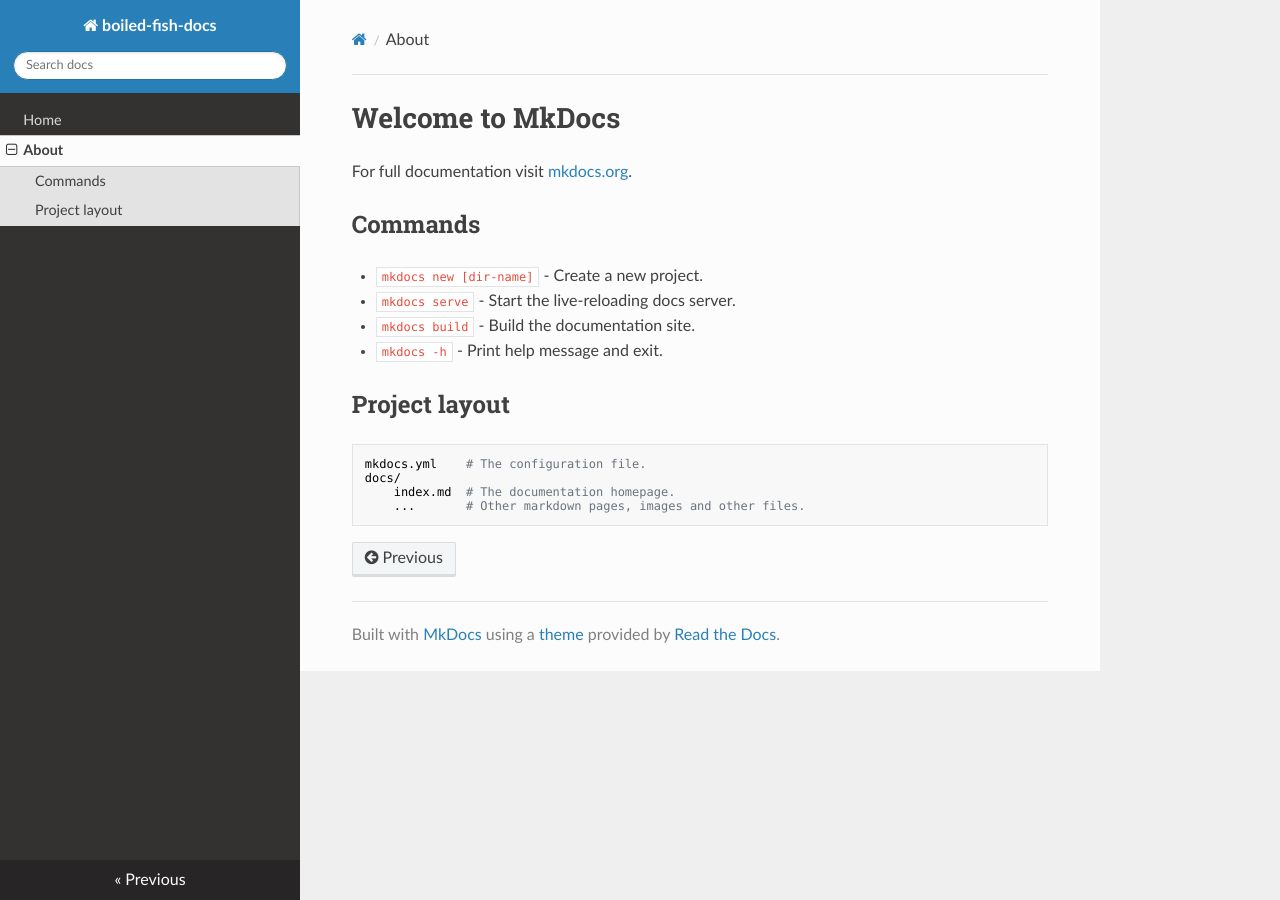
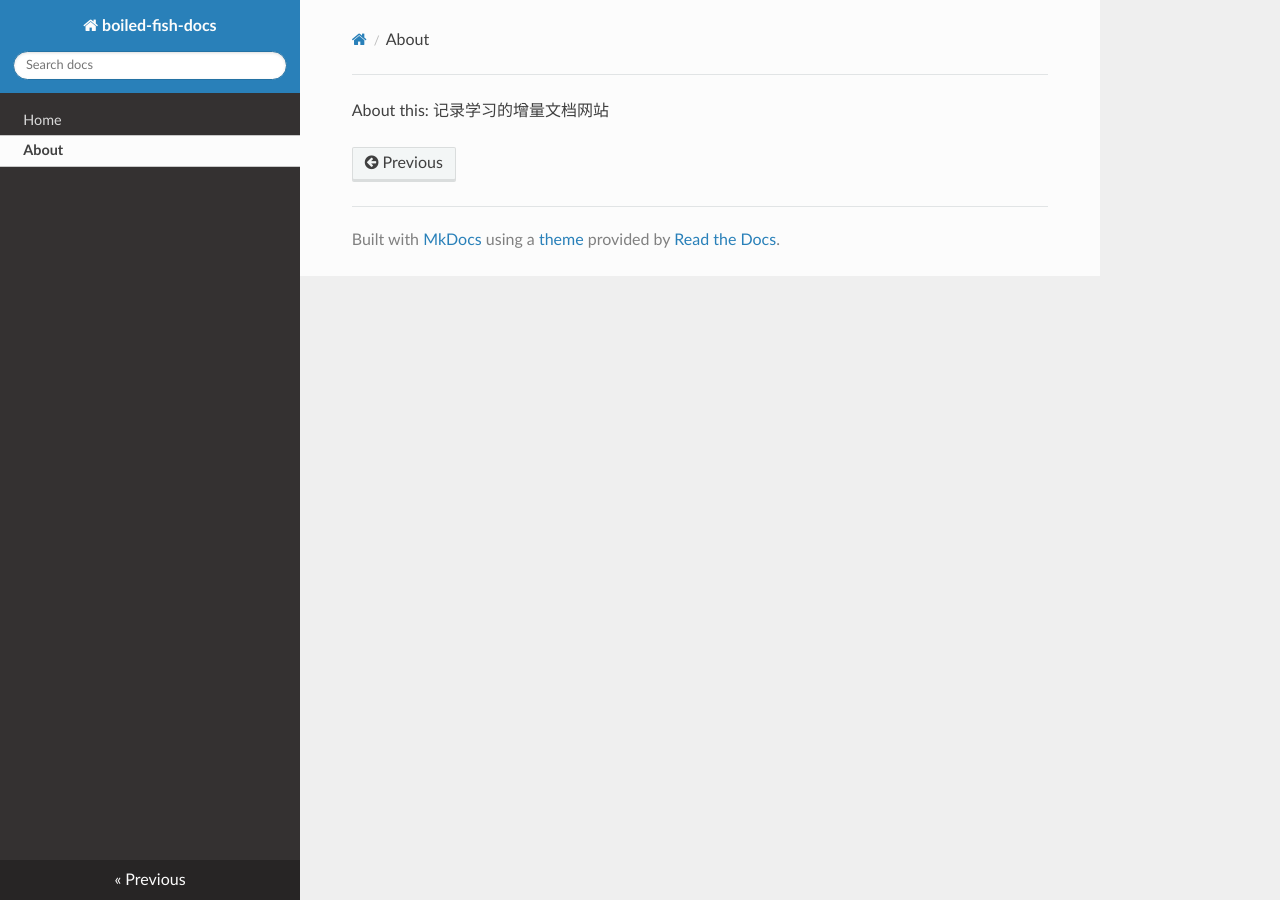
Before and after one commit to boiled-fish/boiled-fish.github.io, an MkDocs documentation site: the page built from docs/about.md, in a window 1280 px wide. Built offline with MkDocs 1.6.1, drawn with Linux system fonts in a browser that asks for light colours; nearby versions of some CDN libraries.

Commit message:
Update welcome message in about.md
Replaced MkDocs welcome text with a brief description.

```diff
--- a/docs/about.md
+++ b/docs/about.md
@@ -1,17 +1 @@
-# Welcome to MkDocs
-
-For full documentation visit [mkdocs.org](https://www.mkdocs.org).
-
-## Commands
-
-* `mkdocs new [dir-name]` - Create a new project.
-* `mkdocs serve` - Start the live-reloading docs server.
-* `mkdocs build` - Build the documentation site.
-* `mkdocs -h` - Print help message and exit.
-
-## Project layout
-
-    mkdocs.yml    # The configuration file.
-    docs/
-        index.md  # The documentation homepage.
-        ...       # Other markdown pages, images and other files.
+About this: 记录学习的增量文档网站
```
